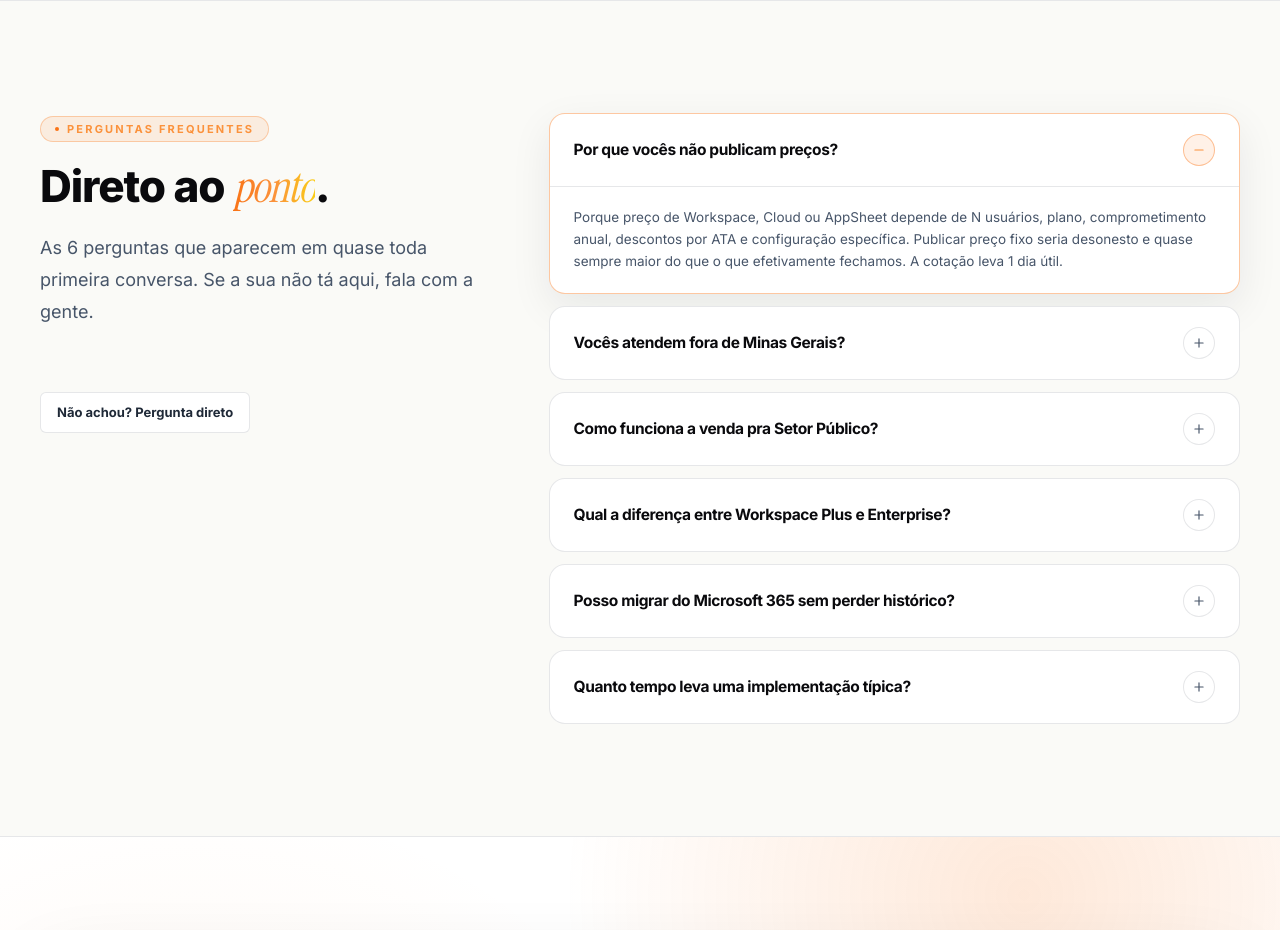
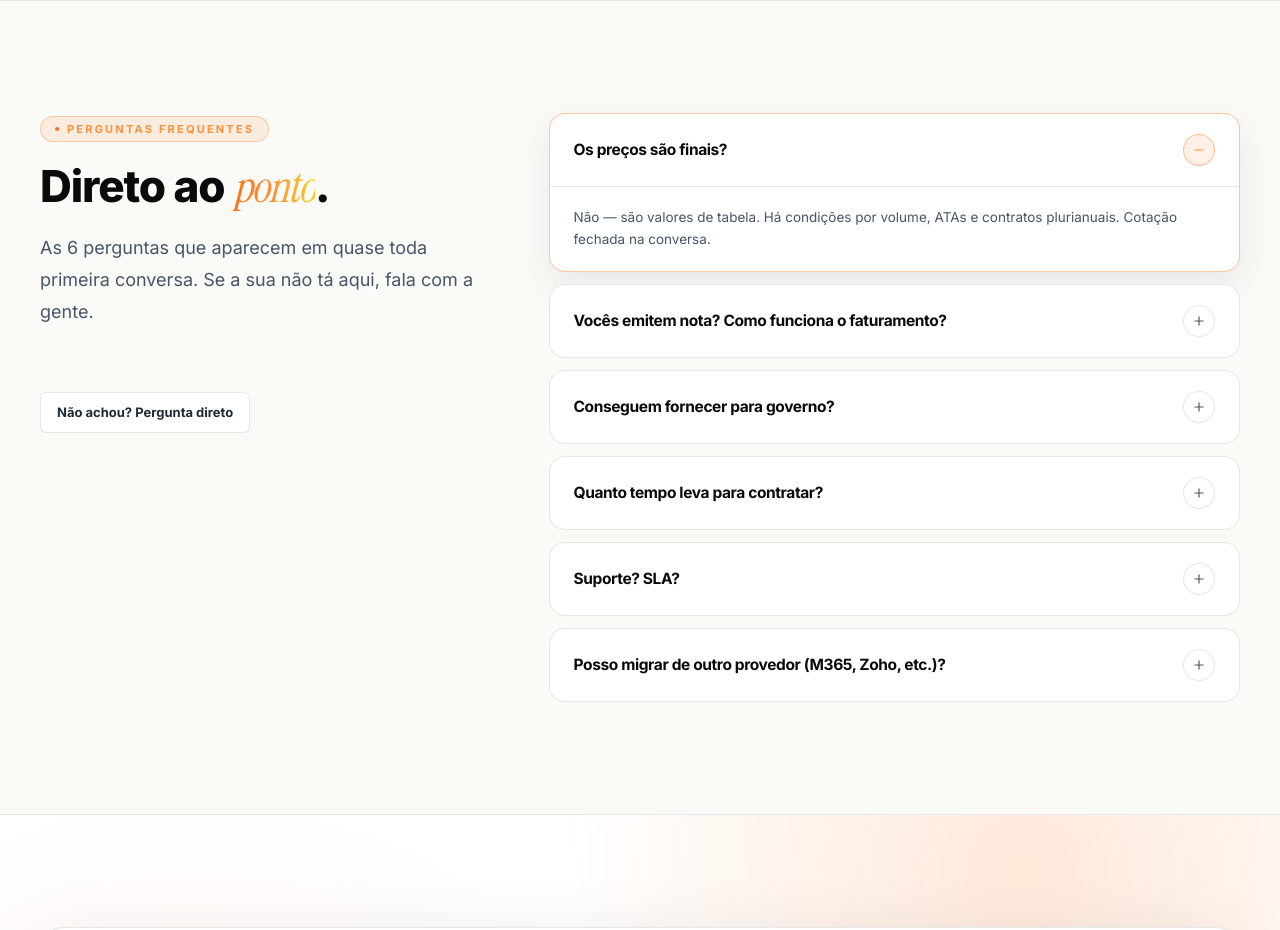
Before and after one commit to Kaxcav/hypercloud-site, a Next.js app: page / in a window 1280 px wide. Shown: the part 4760-5690 px from the top of the page. Built offline with nearby package versions, Linux system fonts and the light colour scheme.

Commit message:
feat(faq): copy pivot pricing-first (6 perguntas, 3 com TODO de confirmacao)

```diff
--- a/components/Faq.tsx
+++ b/components/Faq.tsx
@@ -13,34 +13,37 @@ type FaqItem = {
 
 const items: FaqItem[] = [
   {
-    question: 'Por que vocês não publicam preços?',
+    question: 'Os preços são finais?',
     answer:
-      'Porque preço de Workspace, Cloud ou AppSheet depende de N usuários, plano, comprometimento anual, descontos por ATA e configuração específica. Publicar preço fixo seria desonesto e quase sempre maior do que o que efetivamente fechamos. A cotação leva 1 dia útil.'
+      'Não — são valores de tabela. Há condições por volume, ATAs e contratos plurianuais. Cotação fechada na conversa.'
   },
   {
-    question: 'Vocês atendem fora de Minas Gerais?',
+    question: 'Vocês emitem nota? Como funciona o faturamento?',
     answer:
-      'Sim. Atendimento nacional. A operação é em Contagem (MG), mas implementações são feitas remotamente, presencial quando o projeto exige. Já temos clientes em mais de 15 estados.'
+      'Sim. Hypercloud é revendedora Premier Partner — faturamos direto. Boletos/NF-e mensais com gestor de conta.'
   },
   {
-    question: 'Como funciona a venda pra Setor Público?',
+    question: 'Conseguem fornecer para governo?',
     answer:
-      'Três caminhos: (1) adesão a ATAs nossas já homologadas, sem novo processo licitatório; (2) participação em pregões eletrônicos/presenciais com equipe dedicada; (3) contratação direta pelas hipóteses da Lei 14.133/21. Programa de Integridade publicado.'
+      'Sim. ATAs vigentes (ARP CIMPAR, CIASC-SC e outras). Veja /setor-publico para os caminhos formais de aquisição.'
   },
+  // ⚠ TODO: confirmar com comercial Hypercloud antes de production — prazos chutados
   {
-    question: 'Qual a diferença entre Workspace Plus e Enterprise?',
+    question: 'Quanto tempo leva para contratar?',
     answer:
-      'Plus já entrega Vault, DLP e Take notes do Gemini — cobre 90% das operações estruturadas. Enterprise é para quando você precisa de Cloud Identity Premium, S/MIME, Meet de até 1.000 ou armazenamento sob política institucional. O comparador interativo na home detalha cada item.'
+      'Setor privado: 24-72h após validação. Setor público: depende do veículo de aquisição (adesão a ATA, pregão, contratação direta).'
   },
+  // ⚠ TODO: confirmar com comercial Hypercloud antes de production — SLAs por tier
   {
-    question: 'Posso migrar do Microsoft 365 sem perder histórico?',
+    question: 'Suporte? SLA?',
     answer:
-      'Sim. Migração de e-mail, calendário, contatos e arquivos com retenção de timestamps e permissões originais. Conduzimos com ferramentas oficiais Google Workspace Migrate e ferramenta proprietária para casos com regras complexas de DLP/Vault.'
+      'Atendimento nacional, time dedicado. SLAs personalizáveis para Enterprise.'
   },
+  // ⚠ TODO: confirmar com comercial Hypercloud antes de production — usar numero real se quiser quantificar
   {
-    question: 'Quanto tempo leva uma implementação típica?',
+    question: 'Posso migrar de outro provedor (M365, Zoho, etc.)?',
     answer:
-      'Diagnóstico em 1-3 dias, proposta em 3-7 dias, implementação em 2-12 semanas dependendo do porte. Empresa de 50 pessoas com Workspace migra em 2-3 semanas. Operação Enterprise com 2 mil usuários, DLP, integração SSO leva 8-12.'
+      'Sim. Plano de migração consultivo já estruturado.'
   }
 ];
 
```
